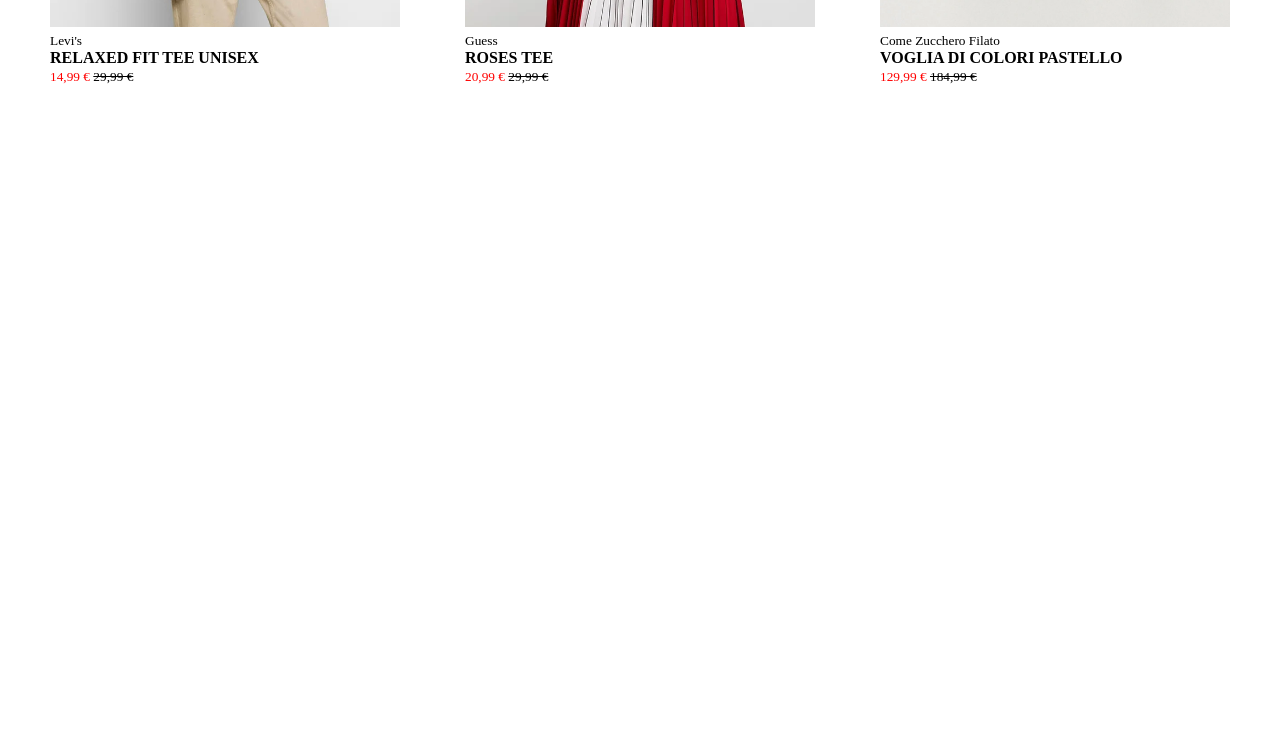
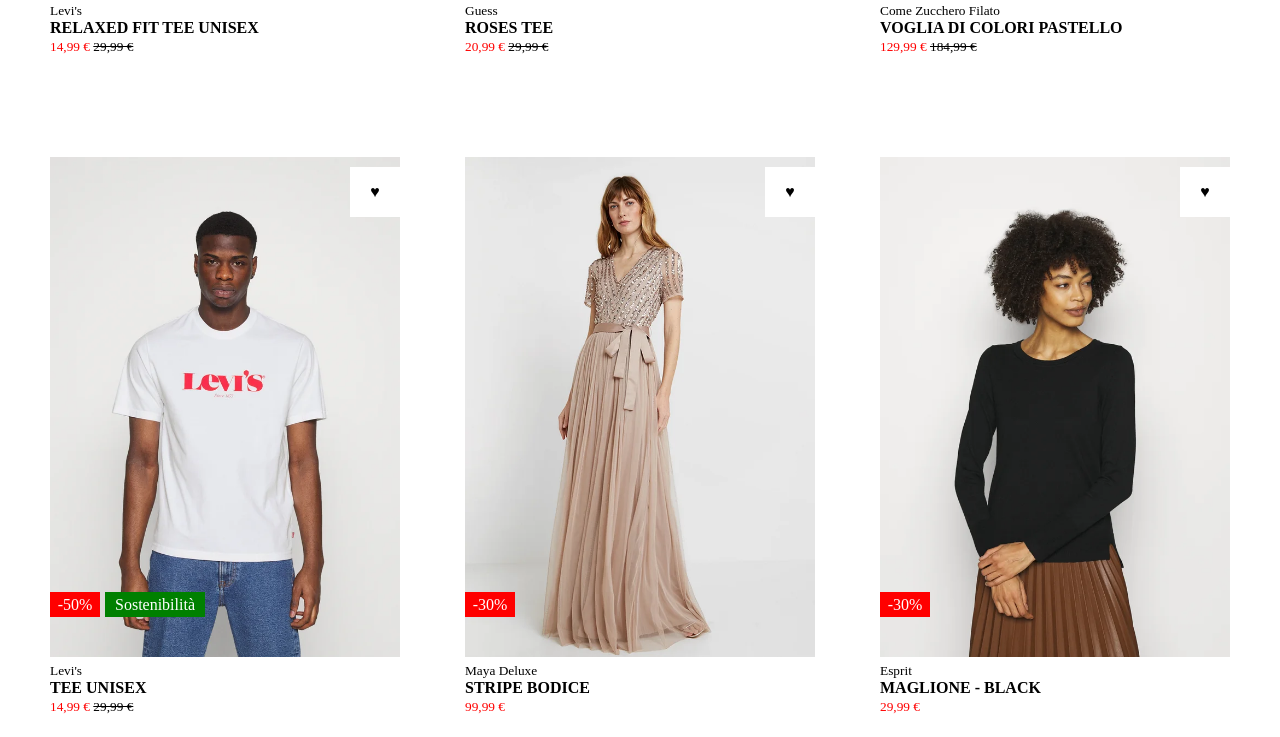
Before and after one commit to robertoraciti/html-css-boolando, a plain HTML site: page index.html in a window 1280 px wide. Shown: the part 583-1320 px from the top of the page. Before the commit the page ends 800 px from the top, so only its background shows below. Drawn offline with Linux system fonts and the light colour scheme.

Commit message:
add all cards section

```diff
--- a/css/style.css
+++ b/css/style.css
@@ -49,9 +49,9 @@ li a {
 i {
   margin-right: 10px;
 }
-main {
+/* main {
   padding-top: 80px;
-}
+} */
 
 div img {
   width: 350px;
@@ -59,7 +59,8 @@ div img {
 }
 
 .cards {
-  margin-top: 30px;
+  margin-top: 80px;
+  margin-bottom: 80px;
   width: 350px;
   height: 500px;
   position: relative;
--- a/index.html
+++ b/index.html
@@ -14,6 +14,8 @@
     <link rel="stylesheet" href="./css/style.css" />
   </head>
   <body>
+    <!-- Intestazione -->
+
     <header>
       <div class="flex container">
         <ul class="flex">
@@ -37,7 +39,13 @@
         </div>
       </div>
     </header>
-    <main class="flex container">
+
+    <!-- Main -->
+
+    <main>
+      <!-- Prima Sezione Cards -->
+
+      <section class="flex container">
         <div class="cards">
           <div class="heart-box"><span class="heart">&hearts;</span></div>
           <div class="discount-box"><span class="prod-info">-50%</span></div>
@@ -51,6 +59,7 @@
             >14,99 € <span class="orig-price">29,99 €</span></small
           >
         </div>
+
         <div class="cards">
           <div class="heart-box"><span class="heart">&hearts;</span></div>
           <div class="discount-box"><span class="prod-info">-30%</span></div>
@@ -61,6 +70,7 @@
             >20,99 € <span class="orig-price">29,99 €</span></small
           >
         </div>
+
         <div class="cards">
           <div class="heart-box"><span class="heart">&hearts;</span></div>
           <div class="discount-box"><span class="prod-info">-30%</span></div>
@@ -71,6 +81,42 @@
             >129,99 € <span class="orig-price">184,99 €</span></small
           >
         </div>
+
+        <!-- Seconda Sezione Cards -->
+      </section>
+      <section class="flex container">
+        <div class="cards">
+          <div class="heart-box"><span class="heart">&hearts;</span></div>
+          <div class="discount-box"><span class="prod-info">-50%</span></div>
+          <div class="green-box">
+            <span class="prod-info">Sostenibilità</span>
+          </div>
+          <img src="./img/4.webp" alt="" />
+          <small>Levi's</small>
+          <h2>TEE UNISEX</h2>
+          <small class="price"
+            >14,99 € <span class="orig-price">29,99 €</span></small
+          >
+        </div>
+
+        <div class="cards">
+          <div class="heart-box"><span class="heart">&hearts;</span></div>
+          <div class="discount-box"><span class="prod-info">-30%</span></div>
+          <img src="./img/5.webp" alt="" />
+          <small>Maya Deluxe</small>
+          <h2>STRIPE BODICE</h2>
+          <small class="price">99,99 €</small>
+        </div>
+
+        <div class="cards">
+          <div class="heart-box"><span class="heart">&hearts;</span></div>
+          <div class="discount-box"><span class="prod-info">-30%</span></div>
+          <img src="./img/6.webp" alt="" />
+          <small>Esprit</small>
+          <h2>MAGLIONE - BLACK</h2>
+          <small class="price">29,99 €</small>
+        </div>
+      </section>
     </main>
   </body>
 </html>
```
Also changed, not shown: 1 other file. Lines whose indentation alone changed are shown as unchanged.
